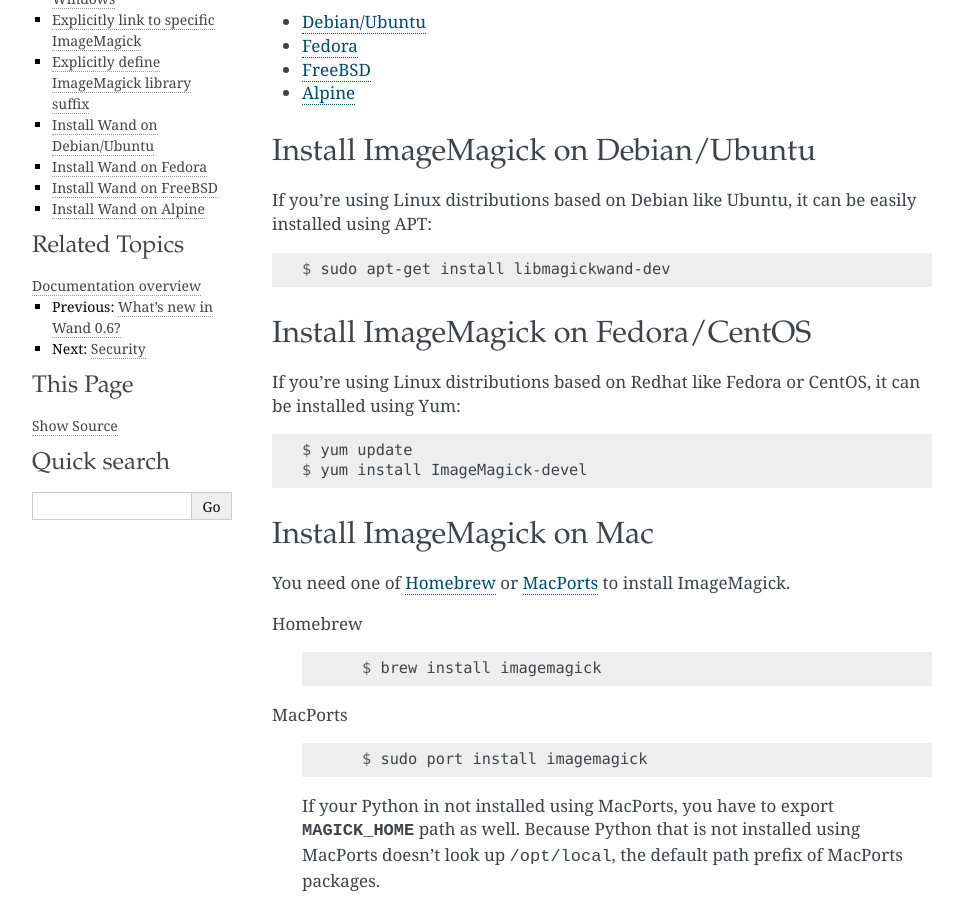
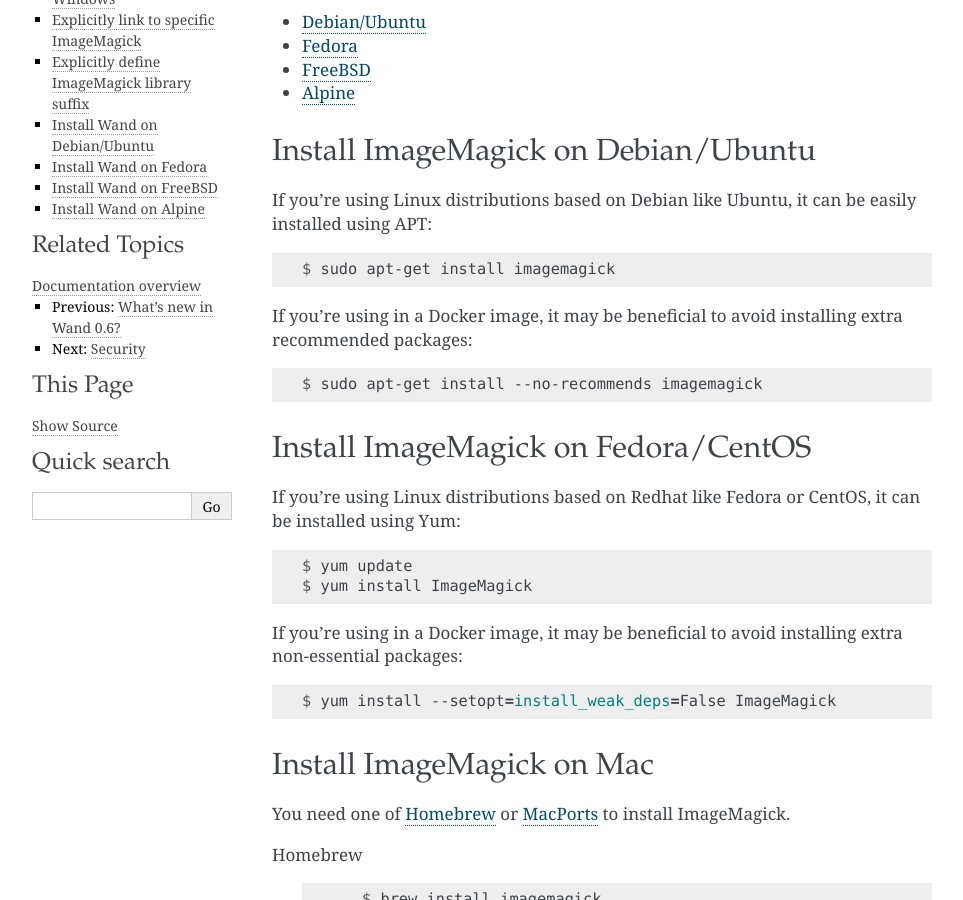
Before and after one commit to emcconville/wand, a Sphinx documentation site: the page built from docs/guide/install.rst, in a window 1280 px wide and 900 px high, scrolled down 419 px. Shown: the whole window, without its empty margins (148-1111 px from the left). Built offline with Sphinx 7.4.7, drawn with Linux system fonts in a browser that asks for light colours; some web fonts are replaced; the version number could not be read and is left out.

Commit message:
Instruct to install imagemagick directly, without development packages

```diff
--- a/docs/guide/install.rst
+++ b/docs/guide/install.rst
@@ -38,7 +38,14 @@
 
 .. sourcecode:: console
 
-   $ sudo apt-get install libmagickwand-dev
+   $ sudo apt-get install imagemagick
+
+If you're using in a Docker image, it may be beneficial to avoid installing
+extra recommended packages:
+
+.. sourcecode:: console
+
+   $ sudo apt-get install --no-recommends imagemagick
 
 
 .. _install-imagemagick-redhat:
@@ -52,7 +59,14 @@
 .. sourcecode:: console
 
    $ yum update
-   $ yum install ImageMagick-devel
+   $ yum install ImageMagick
+
+If you're using in a Docker image, it may be beneficial to avoid installing
+extra non-essential packages:
+
+.. sourcecode:: console
+
+   $ yum install --setopt=install_weak_deps=False ImageMagick
 
 
 .. _install-imagemagick-mac:
```
